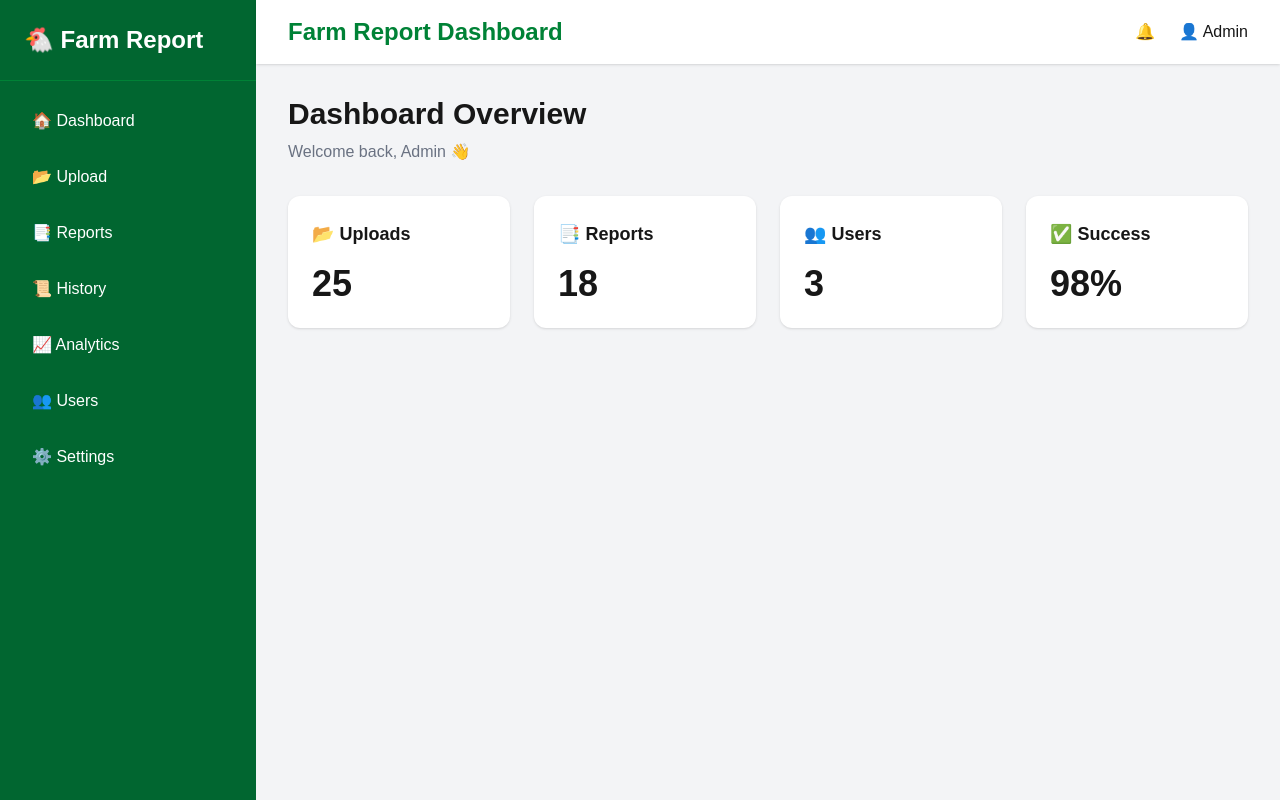
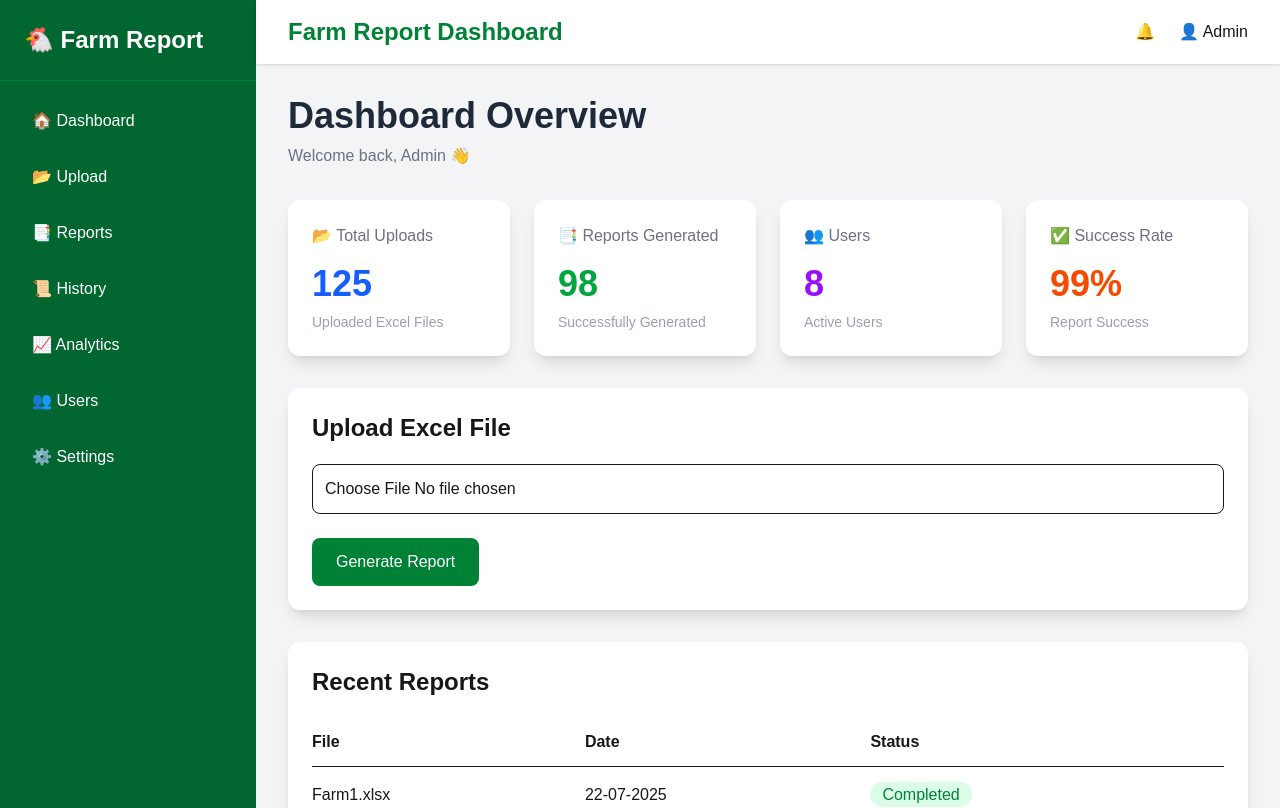
Before and after one commit to Akhil1466/farm-report-system, a Next.js app in the folder frontend/: page /dashboard in a window 1280 px wide. Shown: the top 808 px of the page. Built offline with nearby package versions, Linux system fonts and the light colour scheme.

Commit message:
Deploy project

```diff
--- a/frontend/app/dashboard/page.tsx
+++ b/frontend/app/dashboard/page.tsx
@@ -1,71 +1,119 @@
 import Sidebar from "@/components/Sidebar";
 import Navbar from "@/components/Navbar";
+import UploadBox from "@/components/UploadBox";
+import ReportTable from "@/components/ReportTable";
 
 export default function Dashboard() {
   return (
-    <div className="flex">
+    <div className="flex min-h-screen bg-gray-100">
 
+      {/* Sidebar */}
       <Sidebar />
 
-      <div className="flex-1 bg-gray-100 min-h-screen">
+      {/* Main Content */}
+      <div className="flex-1">
 
+        {/* Navbar */}
         <Navbar />
 
-        <div className="p-8">
+        <main className="p-8">
 
-          <h2 className="text-3xl font-bold">
-            Dashboard Overview
-          </h2>
+          {/* Header */}
+          <div className="mb-8">
+            <h1 className="text-4xl font-bold text-gray-800">
+              Dashboard Overview
+            </h1>
 
-          <p className="text-gray-500 mt-2">
-            Welcome back, Admin 👋
-          </p>
+            <p className="text-gray-500 mt-2">
+              Welcome back, Admin 👋
+            </p>
+          </div>
 
-          <div className="grid md:grid-cols-4 gap-6 mt-8">
+          {/* Statistics */}
+          <div className="grid grid-cols-1 md:grid-cols-2 xl:grid-cols-4 gap-6">
 
-            <div className="bg-white p-6 rounded-xl shadow">
-              <h3 className="text-lg font-semibold">
-                📂 Uploads
-              </h3>
+            <div className="bg-white rounded-xl shadow-lg p-6">
+              <h3 className="text-gray-500">📂 Total Uploads</h3>
 
-              <p className="text-4xl font-bold mt-4">
-                25
+              <h1 className="text-4xl font-bold text-blue-600 mt-4">
+                125
+              </h1>
+
+              <p className="text-sm text-gray-400 mt-2">
+                Uploaded Excel Files
               </p>
             </div>
 
-            <div className="bg-white p-6 rounded-xl shadow">
-              <h3 className="text-lg font-semibold">
-                📑 Reports
-              </h3>
+            <div className="bg-white rounded-xl shadow-lg p-6">
+              <h3 className="text-gray-500">📑 Reports Generated</h3>
 
-              <p className="text-4xl font-bold mt-4">
-                18
+              <h1 className="text-4xl font-bold text-green-600 mt-4">
+                98
+              </h1>
+
+              <p className="text-sm text-gray-400 mt-2">
+                Successfully Generated
               </p>
             </div>
 
-            <div className="bg-white p-6 rounded-xl shadow">
-              <h3 className="text-lg font-semibold">
-                👥 Users
-              </h3>
+            <div className="bg-white rounded-xl shadow-lg p-6">
+              <h3 className="text-gray-500">👥 Users</h3>
 
-              <p className="text-4xl font-bold mt-4">
-                3
+              <h1 className="text-4xl font-bold text-purple-600 mt-4">
+                8
+              </h1>
+
+              <p className="text-sm text-gray-400 mt-2">
+                Active Users
               </p>
             </div>
 
-            <div className="bg-white p-6 rounded-xl shadow">
-              <h3 className="text-lg font-semibold">
-                ✅ Success
-              </h3>
+            <div className="bg-white rounded-xl shadow-lg p-6">
+              <h3 className="text-gray-500">✅ Success Rate</h3>
 
-              <p className="text-4xl font-bold mt-4">
-                98%
+              <h1 className="text-4xl font-bold text-orange-600 mt-4">
+                99%
+              </h1>
+
+              <p className="text-sm text-gray-400 mt-2">
+                Report Success
               </p>
             </div>
 
           </div>
 
-        </div>
+          {/* Upload Section */}
+          <UploadBox />
+
+          {/* Recent Reports */}
+          <ReportTable />
+
+          {/* Quick Actions */}
+          <div className="bg-white rounded-xl shadow-lg p-6 mt-8">
+
+            <h2 className="text-2xl font-bold mb-5">
+              Quick Actions
+            </h2>
+
+            <div className="grid grid-cols-1 md:grid-cols-3 gap-6">
+
+              <button className="bg-green-600 hover:bg-green-700 text-white rounded-lg p-4 font-semibold">
+                📂 Upload New Excel
+              </button>
+
+              <button className="bg-blue-600 hover:bg-blue-700 text-white rounded-lg p-4 font-semibold">
+                📑 Generate Report
+              </button>
+
+              <button className="bg-purple-600 hover:bg-purple-700 text-white rounded-lg p-4 font-semibold">
+                📥 Download Latest Report
+              </button>
+
+            </div>
+
+          </div>
+
+        </main>
 
       </div>
 
--- /dev/null
+++ b/frontend/components/UploadBox.tsx
@@ -0,0 +1,87 @@
+"use client";
+
+import { useState } from "react";
+
+export default function UploadBox() {
+  const [file, setFile] = useState<File | null>(null);
+  const [loading, setLoading] = useState(false);
+
+  const uploadFile = async () => {
+    if (!file) {
+      alert("Please select an Excel file.");
+      return;
+    }
+
+    setLoading(true);
+
+    const formData = new FormData();
+    formData.append("file", file);
+
+    try {
+      const response = await fetch(
+        "https://farm-report-system.onrender.com/upload",
+        {
+          method: "POST",
+          body: formData,
+        }
+      );
+
+      if (!response.ok) {
+        throw new Error("Upload failed");
+      }
+
+      const blob = await response.blob();
+
+      const url = window.URL.createObjectURL(blob);
+
+      const a = document.createElement("a");
+      a.href = url;
+      a.download = "Report1.xlsx";
+      a.click();
+
+      window.URL.revokeObjectURL(url);
+
+      alert("✅ Report Generated Successfully");
+    } catch (err) {
+      console.error(err);
+      alert("❌ Upload Failed");
+    }
+
+    setLoading(false);
+  };
+
+  return (
+    <div className="bg-white rounded-xl shadow-lg p-6 mt-8">
+
+      <h2 className="text-2xl font-bold mb-5">
+        Upload Excel File
+      </h2>
+
+      <input
+        type="file"
+        accept=".xlsx,.xls,.xlsm"
+        className="w-full border rounded-lg p-3"
+        onChange={(e) => {
+          if (e.target.files) {
+            setFile(e.target.files[0]);
+          }
+        }}
+      />
+
+      {file && (
+        <p className="mt-4 text-green-700 font-semibold">
+          📄 {file.name}
+        </p>
+      )}
+
+      <button
+        onClick={uploadFile}
+        disabled={loading}
+        className="mt-6 bg-green-700 hover:bg-green-800 text-white px-6 py-3 rounded-lg"
+      >
+        {loading ? "Generating..." : "Generate Report"}
+      </button>
+
+    </div>
+  );
+}
```
